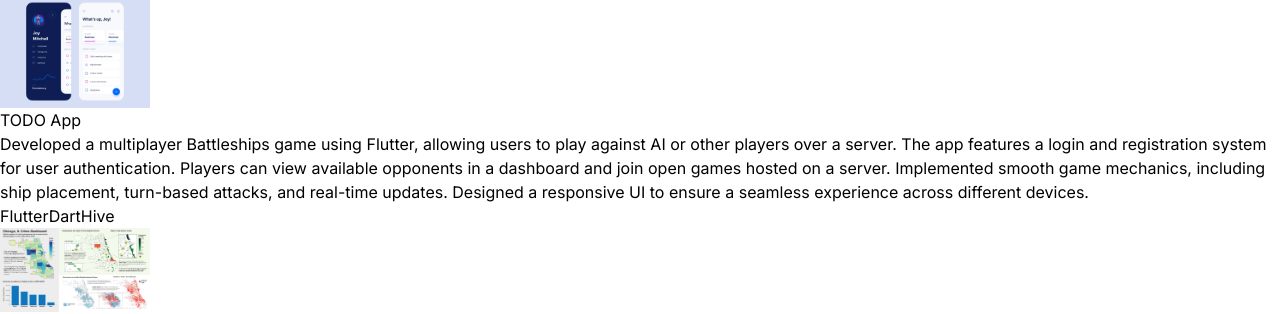
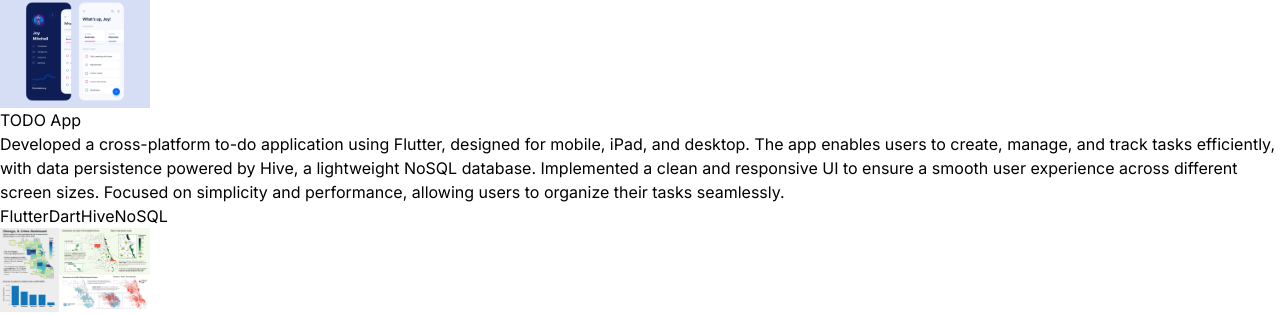
Before and after one commit to DivyaKampalli/divyakampalli-portfolio-react, a React (Vite) app: page / in a window 1280 px wide. Shown: the part 3557-3871 px from the top of the page. Built offline with nearby package versions, Linux system fonts and the light colour scheme.

Commit message:
updating projects info

```diff
--- a/src/constants/index.js
+++ b/src/constants/index.js
@@ -123,8 +123,8 @@ export const PROJECTS = [
     title: "TODO App",
     image: project5,
     description:
-      "Developed a multiplayer Battleships game using Flutter, allowing users to play against AI or other players over a server. The app features a login and registration system for user authentication. Players can view available opponents in a dashboard and join open games hosted on a server. Implemented smooth game mechanics, including ship placement, turn-based attacks, and real-time updates. Designed a responsive UI to ensure a seamless experience across different devices.",
-    technologies: ["Flutter", "Dart", "Hive"],
+      "Developed a cross-platform to-do application using Flutter, designed for mobile, iPad, and desktop. The app enables users to create, manage, and track tasks efficiently, with data persistence powered by Hive, a lightweight NoSQL database. Implemented a clean and responsive UI to ensure a smooth user experience across different screen sizes. Focused on simplicity and performance, allowing users to organize their tasks seamlessly.",
+    technologies: ["Flutter", "Dart", "Hive", "NoSQL"],
   },
   {
     title: "Chicago Crime Analysis",
```
